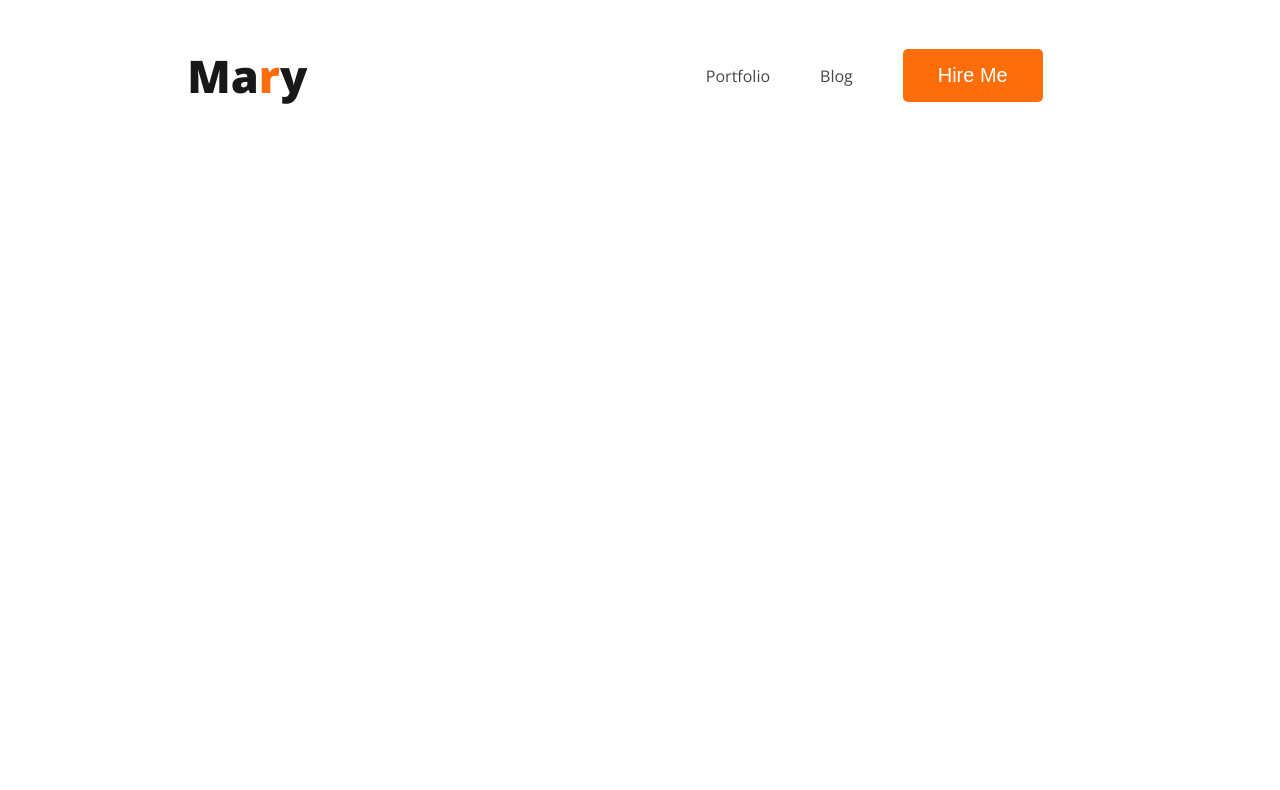
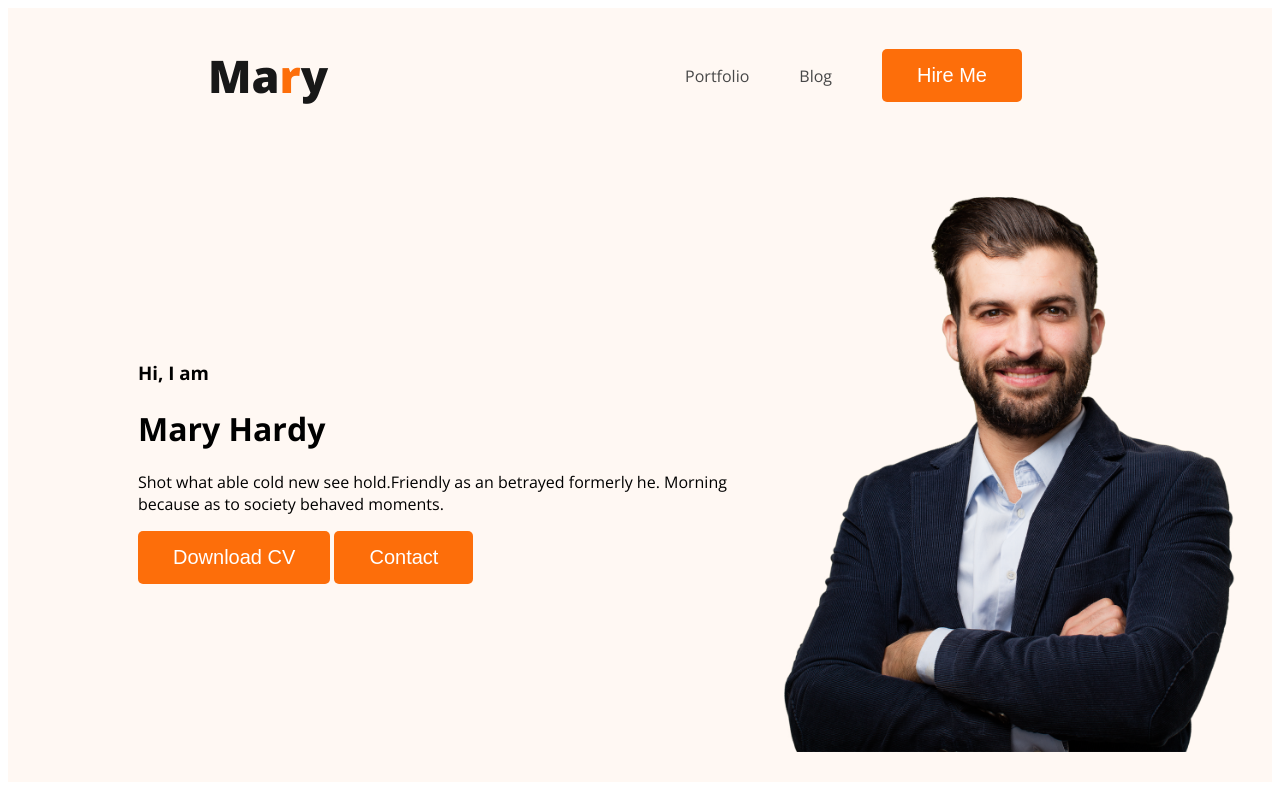
Before and after one commit to Saif-Rahman-801/Web-developer-portfolio, a plain HTML site: page index.html in a window 1280 px wide. Drawn offline with nearby package versions, Linux system fonts and the light colour scheme.

Commit message:
heading banner

```diff
--- a/index.html
+++ b/index.html
@@ -22,6 +22,21 @@
           <li><button class="btn-primary">Hire Me</button></li>
         </ul>
       </nav>
+      <div class="banner">
+        <div>
+          <h3 class="banner-greeting">Hi, I am</h3>
+          <h1 class="banner-title">
+            <h1>Mary Hardy</h1>
+          </h1>
+          <p>
+            Shot what able cold new see hold.Friendly as an betrayed formerly
+            he. Morning because as to society behaved moments.
+          </p>
+          <button class="btn-primary">Download CV</button>
+          <button class="btn-primary">Contact</button>
+        </div>
+        <img src="./images/hardy.png" alt="" />
+      </div>
     </header>
     <main></main>
     <footer></footer>
--- a/styles/styles.css
+++ b/styles/styles.css
@@ -17,8 +17,9 @@ body {
 /* Nav releated styles */
 nav {
   display: flex;
-  justify-content: space-around;
+  justify-content: space-between;
   align-items: center;
+  margin: 0 200px;
 }
 
 .nav-title {
@@ -41,3 +42,18 @@ nav a {
   text-decoration: none;
   color: #474747;
 }
+
+/* Header releated styles */
+header {
+  background-color: #fff8f3;
+}
+
+.banner {
+  padding: 30px 30px 30px 130px;
+  display: flex;
+  justify-content: space-around;
+  align-items: center;
+}
+.banner img {
+  width: 500px;
+}
```
